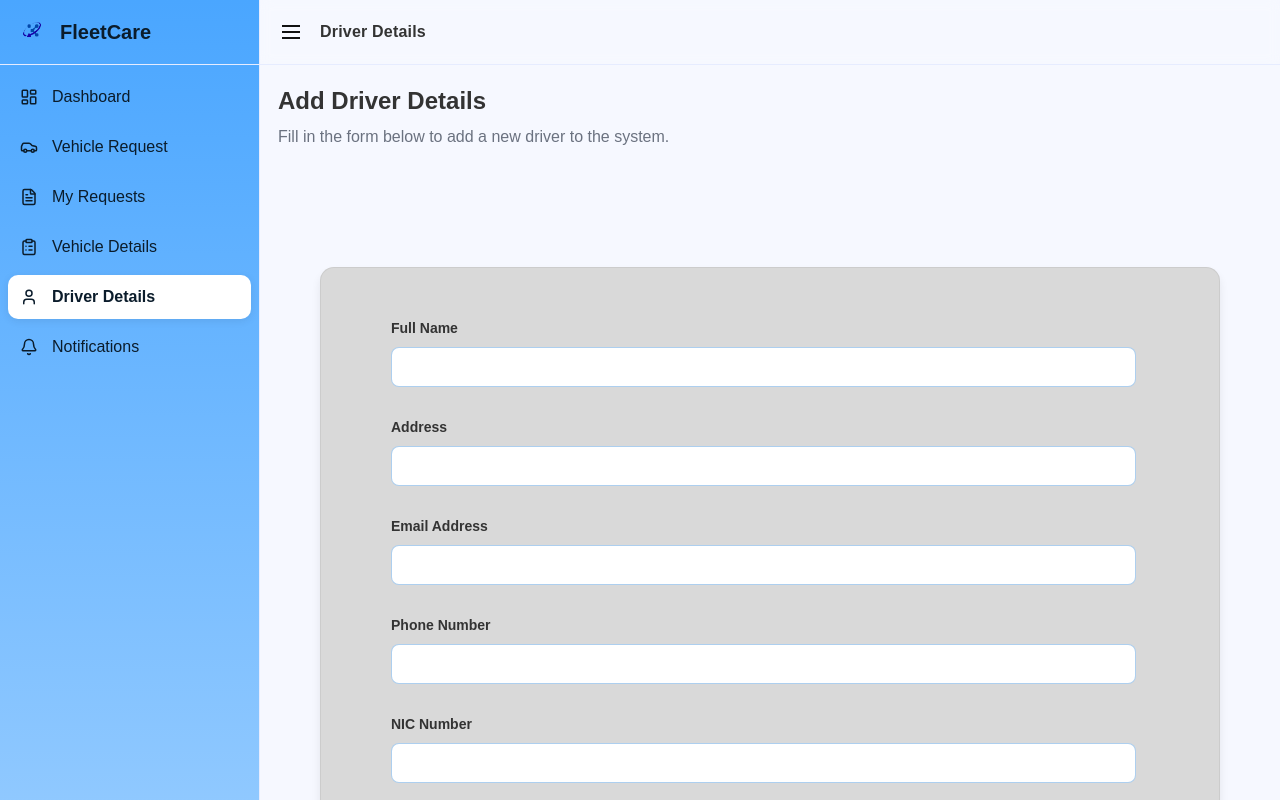
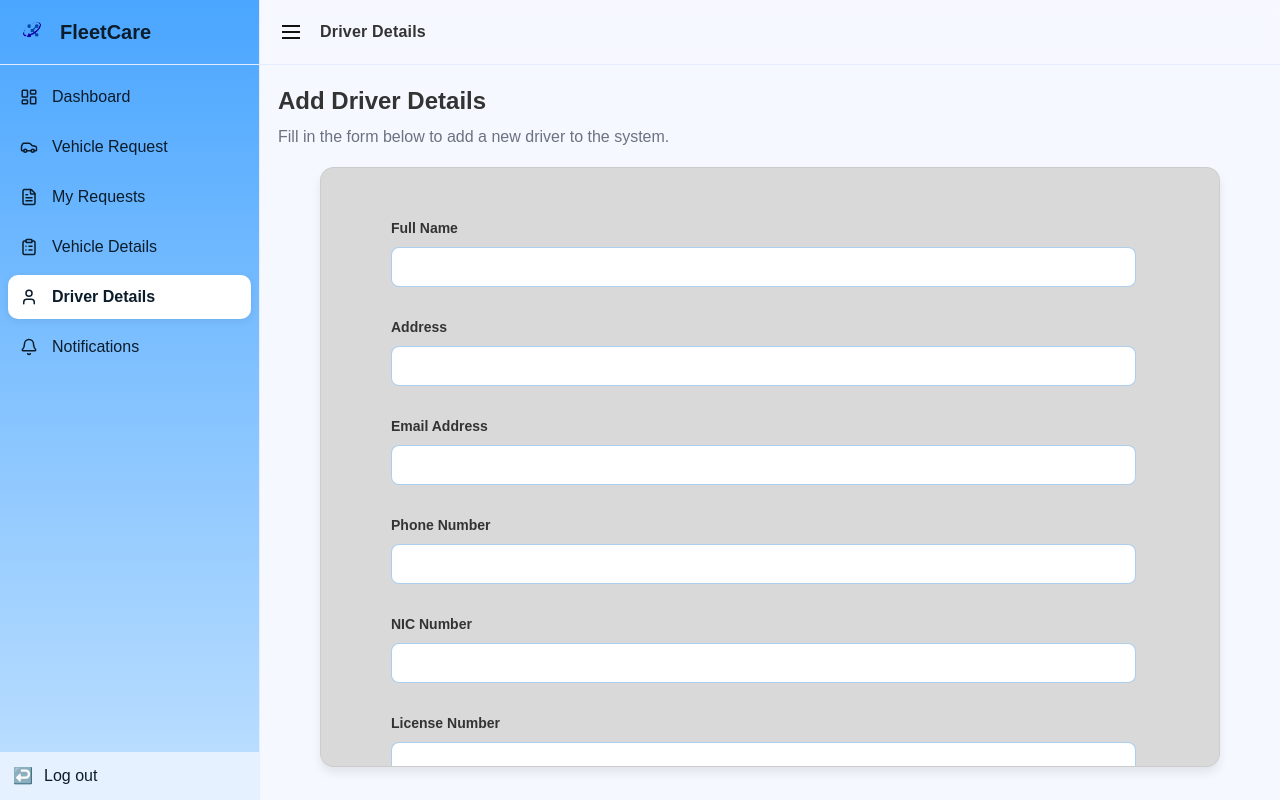
Before and after one commit to PBPerera/FleetCare, a React (Vite) app in the folder frontend/: page /staff/add-driver in a window 1280 px wide. Shown: the top 800 px of the page. Built offline with nearby package versions, Linux system fonts and the light colour scheme; no server answers.

Commit message:
update file to reduced page size

```diff
--- a/frontend/src/App.css
+++ b/frontend/src/App.css
@@ -208,7 +208,7 @@ button, input { font: inherit; color: inherit; }
   padding: 50px 50px;
   border-radius: 14px;
   width: 900px;
-  margin: 100px auto 100px;
+  margin: 0px auto 0px;
   box-shadow: 0 6px 10px rgba(0, 0, 0, 0.08);
   border: 1px solid rgba(0, 0, 0, 0.06);
 }
@@ -341,7 +341,7 @@ label {
   box-shadow: 0 6px 10px rgba(0, 0, 0, 0.08);
   border: 1px solid rgba(0, 0, 0, 0.06);
   box-sizing: border-box;
-   margin: 100px auto;
+  margin: 0px auto 0px;
 }
 
 .dform-title {
--- a/frontend/src/pages/DriverForm.jsx
+++ b/frontend/src/pages/DriverForm.jsx
@@ -123,7 +123,7 @@ export default function DriverForm({ onSubmit }) {
           </section>
 
           {/* Driver form container */}
-          <div className="driver-form-container">
+          <div className="driver-form-container" style={{ overflowY: 'auto', maxHeight: 'calc(100vh - 200px)' }}>
             <form className="driver-form" onSubmit={handleSubmit}>
               {/* Full Name */}
               <div className="form-group full-width">
--- a/frontend/src/pages/VehicleForm.jsx
+++ b/frontend/src/pages/VehicleForm.jsx
@@ -126,7 +126,7 @@ export default function VehicleForm({ onSubmit }) {
           </section>
 
           {/* Vehicle form container */}
-          <div className="vehicle-form-container">
+          <div className="vehicle-form-container" style={{ overflowY: 'auto', maxHeight: 'calc(100vh - 200px)' }}>
             <form className="vehicle-form" onSubmit={handleSubmit}>
               {/* Vehicle ID */}
               <div className="form-group full-width">
```
